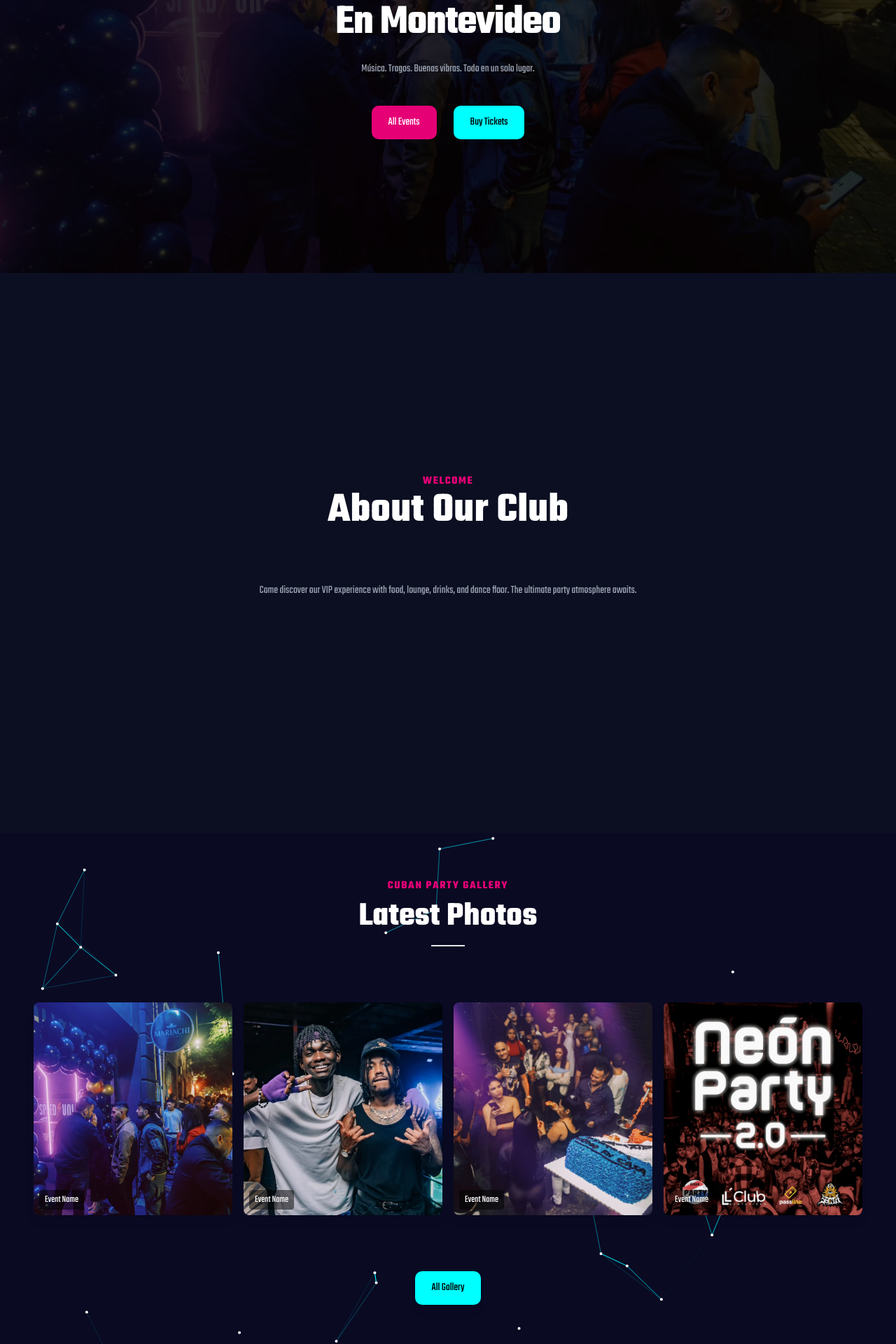
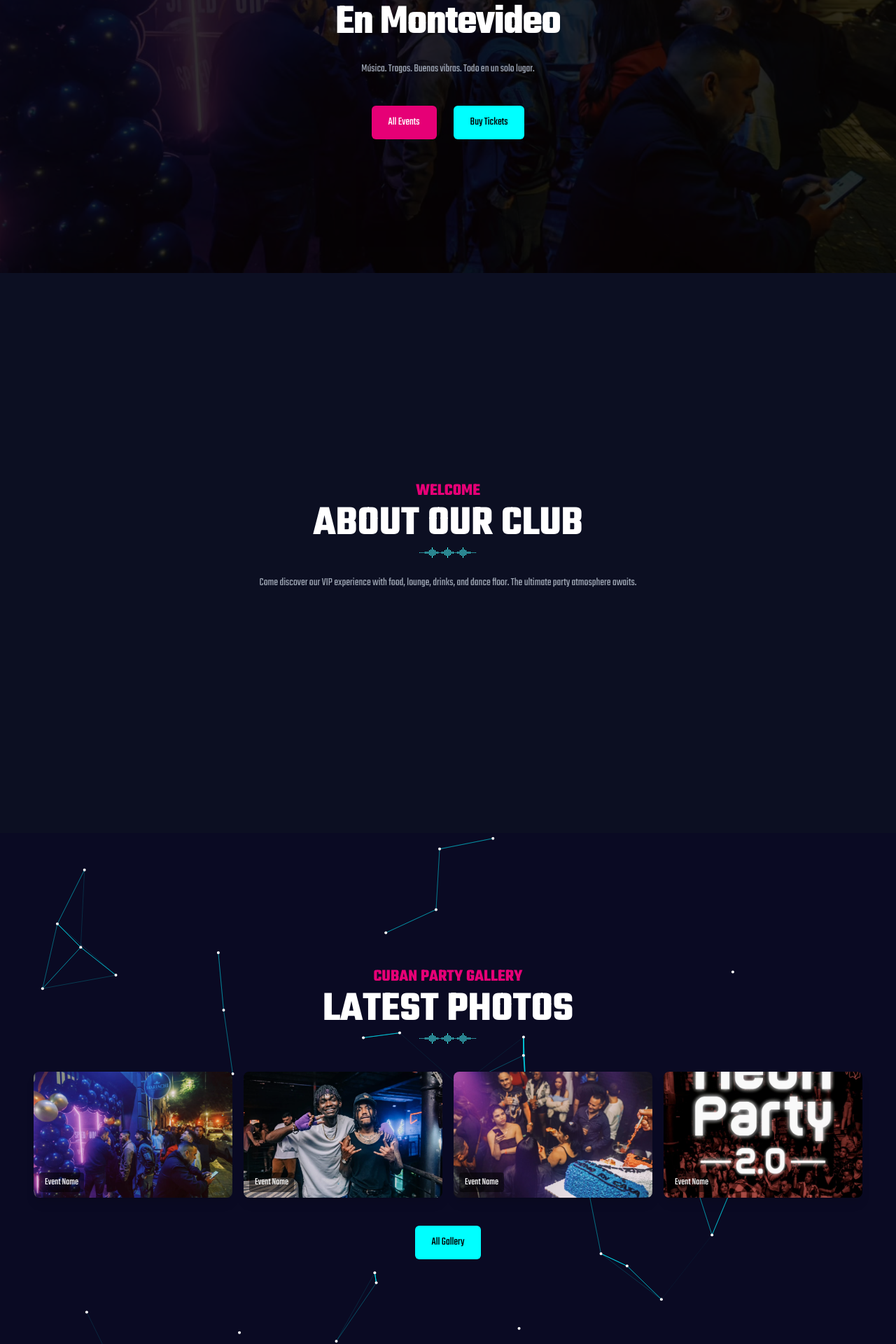
Before and after one commit to Mandy9943/cubanparty, a Next.js app: page / in a window 1280 px wide. Shown: the part 410-2330 px from the top of the page at 70% size. Built offline with nearby package versions, Linux system fonts and the light colour scheme.

Commit message:
button's animation

```diff
--- a/app/globals.css
+++ b/app/globals.css
@@ -116,6 +116,18 @@
   animation: fade-up 0.6s ease-out both;
 }
 
+@keyframes ripple {
+  0% {
+    transform:translate(-50%, -50%) scale(0.8);
+    opacity: 0.8;
+  }
+  100% {
+    transform:translate(-50%, -50%) scale(2);
+    opacity: 0;
+  }
+
+}
+
 .ripple-outer {
   position: relative;
   z-index: 0;
@@ -131,16 +143,12 @@
   height: 100%;
   border-radius: inherit;
   background-color: var(--text-color2);
-  transform: translate(-50%, -50%) scale(1);
   opacity: 0;
-  transition: transform 0.6s ease-out, opacity 1s ease-out;
   z-index: -1;
-  filter: blur(10px);
 }
 
 .ripple-outer:hover::after {
-  transform: translate(-50%, -50%) scale(1.3); /* Aumenta el tamaño fuera del botón */
-  opacity: 0.6;
+  animation: ripple 0.5s ease-out forwards;
 }
 
 @keyframes fade-slide {
--- a/components/Home/LatestPhotos.tsx
+++ b/components/Home/LatestPhotos.tsx
@@ -13,7 +13,7 @@ const LatestPhotos = () => {
       {images.map((src, i) => (
         <div
           key={i}
-          className="relative group overflow-hidden rounded-md shadow-lg hover:cursor-pointer"
+          className="relative group overflow-hidden rounded-md shadow-lg hover:cursor-pointer max-h-45"
         >
           <Image
             height={200}
--- a/components/Home/Sections/AboutUs.tsx
+++ b/components/Home/Sections/AboutUs.tsx
@@ -1,3 +1,5 @@
+import SectionTItle from "../SectionTItle";
+
 const AboutUs = () => {
   return (
     <section
@@ -5,16 +7,7 @@ const AboutUs = () => {
       className="relative min-h-screen w-full bg-[#0c0f22] text-white flex flex-col items-center justify-center px-4 py-16"
     >
       <div className="text-center mb-12">
-        <p className="text-pink-600 font-bold text-base tracking-widest uppercase">
-          Welcome
-        </p>
-        <h2 className="text-5xl md:text-6xl font-extrabold text-white">
-          About Our Club
-        </h2>
-        <div className="mt-6 flex justify-center">
-          <div className="h-6 w-32 bg-no-repeat bg-contain" />
-        </div>
-
+        <SectionTItle title="About Our Club" subtitle="Welcome"/>
         <p className="mt-6 max-w-xl mx-auto text-gray-400">
           Come discover our VIP experience with food, lounge, drinks, and dance
           floor. The ultimate party atmosphere awaits.
--- a/components/Home/Sections/Gallery.tsx
+++ b/components/Home/Sections/Gallery.tsx
@@ -1,26 +1,19 @@
 import AnimatedButton from "@/components/ui/Button";
 import LatestPhotos from "../LatestPhotos";
 import ParticlesBackground from "../ParticlesBg";
+import SectionTItle from "../SectionTItle";
 
 const Gallery = () => {
   return (
     <section
       id="gallery"
-      className="relative py-16 bg-[#0c0f22] text-white text-center min-h-screen flex flex-col items-center px-8"
+      className="relative py-16 bg-[#0c0f22] text-white text-center min-h-screen flex flex-col items-center justify-center px-8"
     >
       <ParticlesBackground />
-      <div className="mb-10 flex flex-col w-full z-10 items-center">
-        <h3 className="text-[var(--text-color1)] font-bold uppercase tracking-widest">
-          Cuban Party Gallery
-        </h3>
-        <h2 className="text-4xl md:text-5xl font-extrabold mt-2">
-          Latest Photos
-        </h2>
-        <div className="mt-4 w-12 mx-auto border-t-2 text-[var(--text-color1)]"></div>
-      </div>
+      <SectionTItle title="Latest Photos" subtitle="Cuban Party Gallery"/>
       <LatestPhotos />
       <AnimatedButton
-        className="ripple-outer bg-[var(--text-color2)] text-black px-6 py-3 rounded-lg shadow-lg hover:cursor-pointer mt-10"
+        className="bg-[var(--text-color2)] text-black"
         text="All Gallery"
       />
     </section>
--- a/components/Home/Sections/Hero.tsx
+++ b/components/Home/Sections/Hero.tsx
@@ -1,3 +1,4 @@
+import AnimatedButton from "@/components/ui/Button";
 import HeroBackground from "../HeroBackground";
 
 const Hero = () => {
@@ -24,12 +25,14 @@ const Hero = () => {
         </div>
 
         <div className="flex w-full justify-center gap-6 mb-10">
-          <a className="ripple-outer bg-[var(--text-color1)] text-white px-6 py-3 rounded-lg shadow-lg hover:bg-[var(--text-color2)] hover:text-black hover:cursor-pointer transition-colors duration-300">
-            <span>All Events</span>
-          </a>
-          <a className="ripple-outer bg-[var(--text-color2)] text-black px-6 py-3 rounded-lg shadow-lg hover:cursor-pointer">
-            <span>Buy Tickets</span>
-          </a>
+          <AnimatedButton
+            className="bg-[var(--text-color1)] text-white hover:bg-[var(--text-color2)] hover:text-black"
+            text="All Events"
+          />
+          <AnimatedButton
+            className="bg-[var(--text-color2)] text-black hover:cursor-pointer"
+            text="Buy Tickets"
+          />
         </div>
       </section>
     </>
--- a/components/ui/Button.tsx
+++ b/components/ui/Button.tsx
@@ -1,6 +1,6 @@
 const AnimatedButton = ({className='', text = '', ...props }) => {
     return (
-        <button className={className}
+        <button className={`${className} px-6 py-3 ripple-outer hover:cursor-pointer rounded-sm transition-colors duration-300`}
         {...props}>
             <span>{text}</span>
         </button>
--- a/components/ui/NavBar.tsx
+++ b/components/ui/NavBar.tsx
@@ -14,7 +14,7 @@ const components = [
     submenu: [{ label: "HomePage", href: "#home" }],
   },
   {
-    title: "gallery",
+    title: "Gallery",
     href: "#gallery",
     description: "",
     submenu: [{ label: "Gallery", href: "#gallery" }],
```
